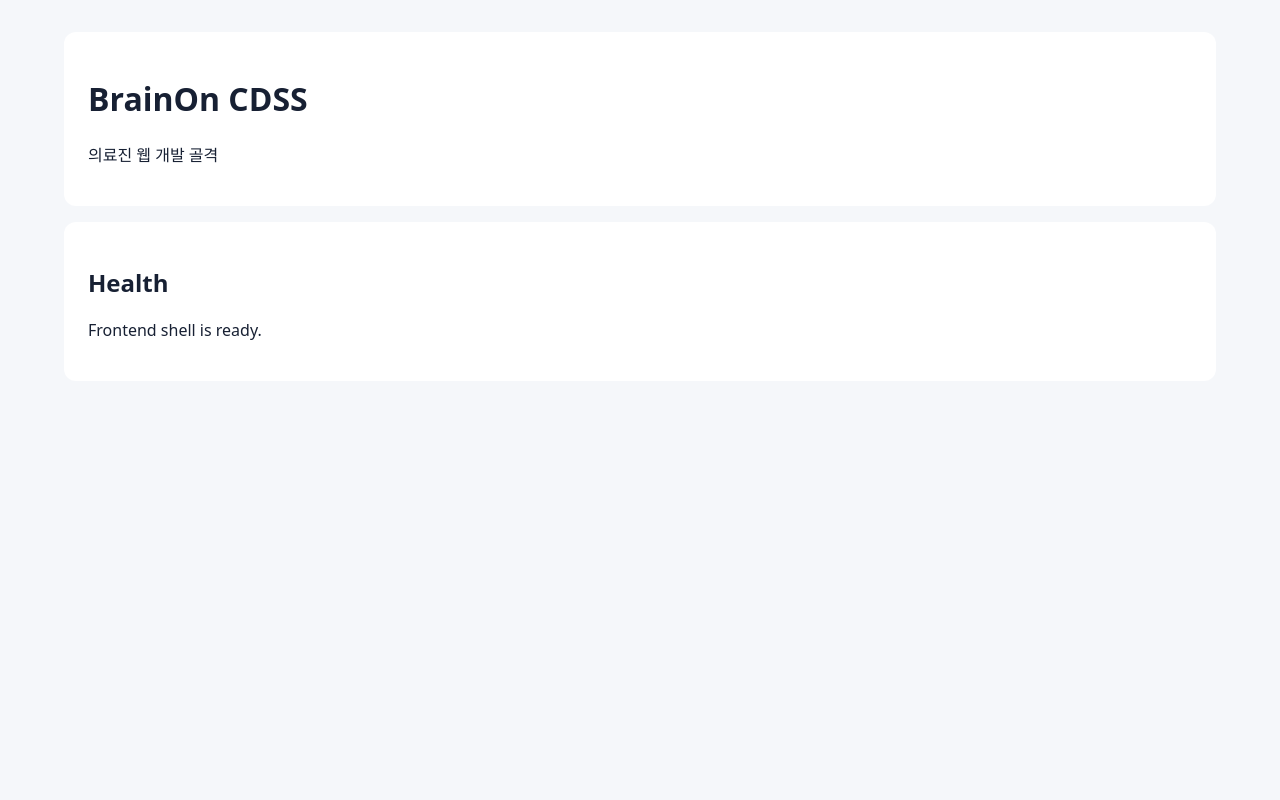
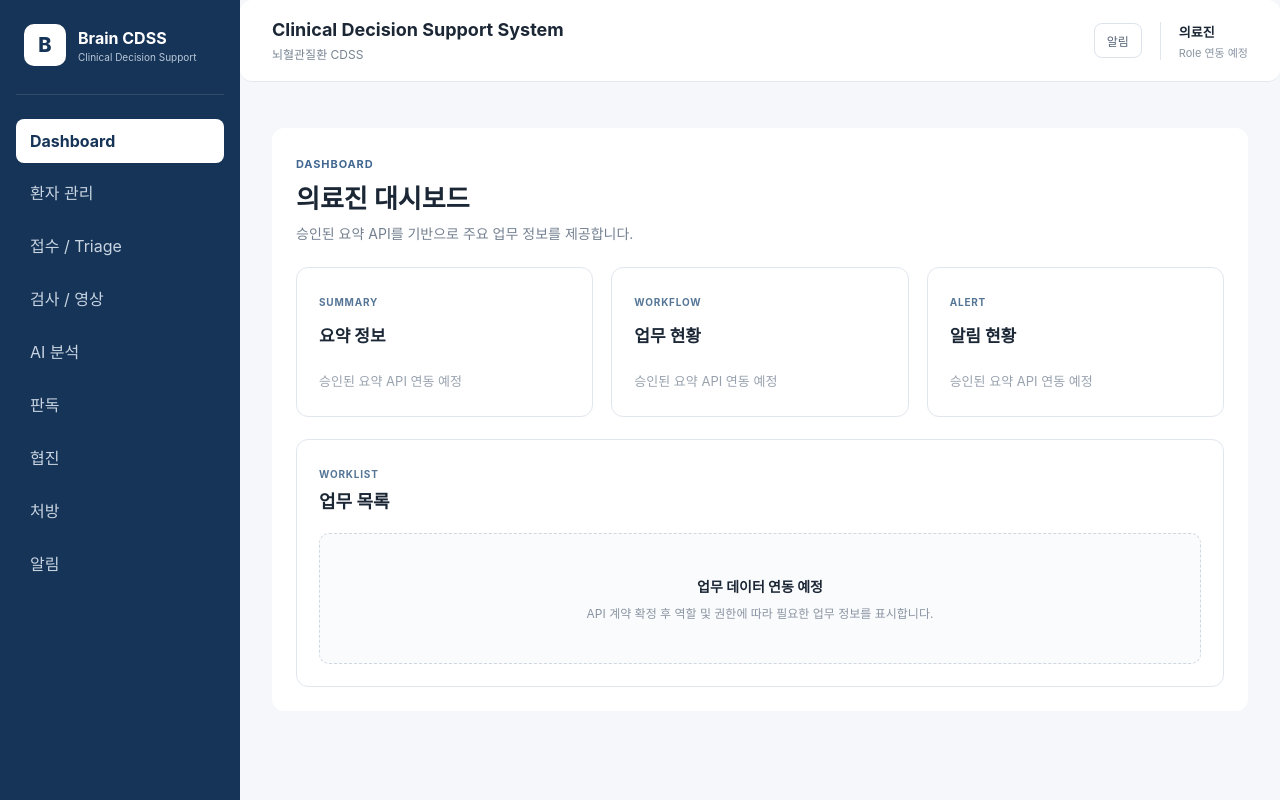
Before and after one commit to brainCDSS/BrainCDSS, a React (Vite) app in the folder frontend/: page / in a window 1280 px wide. Built offline with nearby package versions, Linux system fonts and the light colour scheme.

Commit message:
feat(frontend): 의료진 대시보드 공통 레이아웃 구현

```diff
--- a/frontend/src/app/App.tsx
+++ b/frontend/src/app/App.tsx
@@ -1,2 +1,16 @@
 /** Minimal shell; clinical screens remain explicit placeholders. */
-export function App() { return <main><header><h1>BrainOn CDSS</h1><p>의료진 웹 개발 골격</p></header><section aria-labelledby="health"><h2 id="health">Health</h2><p data-testid="status">Frontend shell is ready.</p></section></main>; }
+//export function App() { return <main><header><h1>BrainOn CDSS</h1><p>의료진 웹 개발 골격</p></header><section aria-labelledby="health"><h2 id="health">Health</h2><p data-testid="status">Frontend shell is ready.</p></section></main>; }
+
+
+import AppShell from "../shared/layout/AppShell";
+import Dashboard from "../features/dashboard/Dashboard";
+
+export function App() {
+  return (
+    <AppShell>
+      <Dashboard />
+    </AppShell>
+  );
+}
+
+export default App;
--- /dev/null
+++ b/frontend/src/features/dashboard/Dashboard.tsx
@@ -0,0 +1,53 @@
+import "./dashboard.css";
+
+export default function Dashboard() {
+  return (
+    <section className="dashboard">
+      <div className="dashboard-heading">
+        <div>
+          <span className="dashboard-label">DASHBOARD</span>
+          <h2>의료진 대시보드</h2>
+          <p>
+            승인된 요약 API를 기반으로 주요 업무 정보를 제공합니다.
+          </p>
+        </div>
+      </div>
+
+      <div className="dashboard-placeholder-grid">
+        <div className="dashboard-placeholder-card">
+          <span>SUMMARY</span>
+          <strong>요약 정보</strong>
+          <p>승인된 요약 API 연동 예정</p>
+        </div>
+
+        <div className="dashboard-placeholder-card">
+          <span>WORKFLOW</span>
+          <strong>업무 현황</strong>
+          <p>승인된 요약 API 연동 예정</p>
+        </div>
+
+        <div className="dashboard-placeholder-card">
+          <span>ALERT</span>
+          <strong>알림 현황</strong>
+          <p>승인된 요약 API 연동 예정</p>
+        </div>
+      </div>
+
+      <div className="dashboard-section">
+        <div className="section-header">
+          <div>
+            <span>WORKLIST</span>
+            <h3>업무 목록</h3>
+          </div>
+        </div>
+
+        <div className="empty-state">
+          <strong>업무 데이터 연동 예정</strong>
+          <p>
+            API 계약 확정 후 역할 및 권한에 따라 필요한 업무 정보를 표시합니다.
+          </p>
+        </div>
+      </div>
+    </section>
+  );
+}
--- /dev/null
+++ b/frontend/src/features/dashboard/dashboard.css
@@ -0,0 +1,100 @@
+.dashboard {
+  width: 100%;
+}
+
+.dashboard-heading {
+  display: flex;
+  align-items: flex-start;
+  justify-content: space-between;
+  margin-bottom: 24px;
+}
+
+.dashboard-label {
+  color: #426891;
+  font-size: 11px;
+  font-weight: 700;
+  letter-spacing: 0.08em;
+}
+
+.dashboard-heading h2 {
+  margin: 6px 0 0;
+  font-size: 26px;
+}
+
+.dashboard-heading p {
+  margin: 8px 0 0;
+  color: #748091;
+  font-size: 14px;
+}
+
+.dashboard-placeholder-grid {
+  display: grid;
+  grid-template-columns: repeat(3, 1fr);
+  gap: 18px;
+}
+
+.dashboard-placeholder-card {
+  min-height: 150px;
+  padding: 22px;
+  border: 1px solid #e1e6ed;
+  border-radius: 12px;
+  background: #ffffff;
+}
+
+.dashboard-placeholder-card span {
+  color: #567697;
+  font-size: 10px;
+  font-weight: 700;
+  letter-spacing: 0.08em;
+}
+
+.dashboard-placeholder-card strong {
+  display: block;
+  margin-top: 12px;
+  font-size: 17px;
+}
+
+.dashboard-placeholder-card p {
+  margin: 24px 0 0;
+  color: #98a2af;
+  font-size: 13px;
+}
+
+.dashboard-section {
+  margin-top: 22px;
+  padding: 22px;
+  border: 1px solid #e1e6ed;
+  border-radius: 12px;
+  background: #ffffff;
+}
+
+.section-header span {
+  color: #567697;
+  font-size: 10px;
+  font-weight: 700;
+  letter-spacing: 0.08em;
+}
+
+.section-header h3 {
+  margin: 5px 0 0;
+  font-size: 18px;
+}
+
+.empty-state {
+  margin-top: 20px;
+  padding: 42px 20px;
+  border: 1px dashed #cfd7e1;
+  border-radius: 10px;
+  background: #fafbfc;
+  text-align: center;
+}
+
+.empty-state strong {
+  font-size: 14px;
+}
+
+.empty-state p {
+  margin: 8px 0 0;
+  color: #8a95a3;
+  font-size: 12px;
+}
--- /dev/null
+++ b/frontend/src/shared/layout/AppShell.tsx
@@ -0,0 +1,25 @@
+import type { ReactNode } from "react";
+
+import Header from "./Header";
+import Sidebar from "./Sidebar";
+import "./layout.css";
+
+interface AppShellProps {
+  children: ReactNode;
+}
+
+export default function AppShell({ children }: AppShellProps) {
+  return (
+    <div className="app-shell">
+      <Sidebar />
+
+      <div className="app-main">
+        <Header />
+
+        <main className="app-content">
+          {children}
+        </main>
+      </div>
+    </div>
+  );
+}
--- /dev/null
+++ b/frontend/src/shared/layout/Header.tsx
@@ -0,0 +1,21 @@
+import "./layout.css";
+
+export default function Header() {
+  return (
+    <header className="header">
+      <div>
+        <h1>Clinical Decision Support System</h1>
+        <p>뇌혈관질환 CDSS</p>
+      </div>
+
+      <div className="header-user">
+        <div className="notification">알림</div>
+
+        <div className="user-info">
+          <strong>의료진</strong>
+          <span>Role 연동 예정</span>
+        </div>
+      </div>
+    </header>
+  );
+}
--- /dev/null
+++ b/frontend/src/shared/layout/Sidebar.tsx
@@ -0,0 +1,40 @@
+import "./layout.css";
+
+const menuItems = [
+  "Dashboard",
+  "환자 관리",
+  "접수 / Triage",
+  "검사 / 영상",
+  "AI 분석",
+  "판독",
+  "협진",
+  "처방",
+  "알림",
+];
+
+export default function Sidebar() {
+  return (
+    <aside className="sidebar">
+      <div className="sidebar-brand">
+        <div className="brand-mark">B</div>
+
+        <div>
+          <strong>Brain CDSS</strong>
+          <span>Clinical Decision Support</span>
+        </div>
+      </div>
+
+      <nav className="sidebar-nav">
+        {menuItems.map((item, index) => (
+          <button
+            key={item}
+            type="button"
+            className={`sidebar-menu ${index === 0 ? "active" : ""}`}
+          >
+            {item}
+          </button>
+        ))}
+      </nav>
+    </aside>
+  );
+}
--- /dev/null
+++ b/frontend/src/shared/layout/layout.css
@@ -0,0 +1,163 @@
+* {
+  box-sizing: border-box;
+}
+
+body {
+  margin: 0;
+  min-width: 1100px;
+  background: #f5f7fa;
+  color: #1c2736;
+  font-family:
+    Pretendard,
+    -apple-system,
+    BlinkMacSystemFont,
+    "Segoe UI",
+    sans-serif;
+}
+
+button {
+  font: inherit;
+}
+
+.app-shell {
+  display: flex;
+  min-height: 100vh;
+}
+
+.sidebar {
+  width: 240px;
+  flex-shrink: 0;
+  background: #163457;
+  padding: 24px 16px;
+  color: #ffffff;
+}
+
+.sidebar-brand {
+  display: flex;
+  align-items: center;
+  gap: 12px;
+  padding: 0 8px 28px;
+  border-bottom: 1px solid rgba(255, 255, 255, 0.12);
+}
+
+.brand-mark {
+  display: flex;
+  width: 42px;
+  height: 42px;
+  align-items: center;
+  justify-content: center;
+  border-radius: 10px;
+  background: #ffffff;
+  color: #163457;
+  font-size: 20px;
+  font-weight: 800;
+}
+
+.sidebar-brand strong,
+.sidebar-brand span {
+  display: block;
+}
+
+.sidebar-brand strong {
+  font-size: 16px;
+}
+
+.sidebar-brand span {
+  margin-top: 3px;
+  color: #b9c8d9;
+  font-size: 10px;
+}
+
+.sidebar-nav {
+  display: flex;
+  flex-direction: column;
+  gap: 5px;
+  margin-top: 24px;
+}
+
+.sidebar-menu {
+  width: 100%;
+  padding: 12px 14px;
+  border: 0;
+  border-radius: 8px;
+  background: transparent;
+  color: #c8d4e1;
+  text-align: left;
+  cursor: pointer;
+}
+
+.sidebar-menu:hover {
+  background: rgba(255, 255, 255, 0.08);
+  color: #ffffff;
+}
+
+.sidebar-menu.active {
+  background: #ffffff;
+  color: #163457;
+  font-weight: 700;
+}
+
+.app-main {
+  min-width: 0;
+  flex: 1;
+}
+
+.header {
+  display: flex;
+  height: 82px;
+  align-items: center;
+  justify-content: space-between;
+  padding: 0 32px;
+  border-bottom: 1px solid #e3e8ef;
+  background: #ffffff;
+}
+
+.header h1 {
+  margin: 0;
+  font-size: 18px;
+}
+
+.header p {
+  margin: 5px 0 0;
+  color: #778392;
+  font-size: 12px;
+}
+
+.header-user {
+  display: flex;
+  align-items: center;
+  gap: 18px;
+}
+
+.notification {
+  padding: 8px 12px;
+  border: 1px solid #dce3eb;
+  border-radius: 8px;
+  background: #ffffff;
+  color: #566477;
+  font-size: 12px;
+}
+
+.user-info strong,
+.user-info span {
+  display: block;
+}
+
+.user-info {
+  padding-left: 18px;
+  border-left: 1px solid #e1e6ec;
+}
+
+.user-info strong {
+  font-size: 13px;
+}
+
+.user-info span {
+  margin-top: 3px;
+  color: #8a95a3;
+  font-size: 11px;
+}
+
+.app-content {
+  padding: 30px 32px;
+}
```
